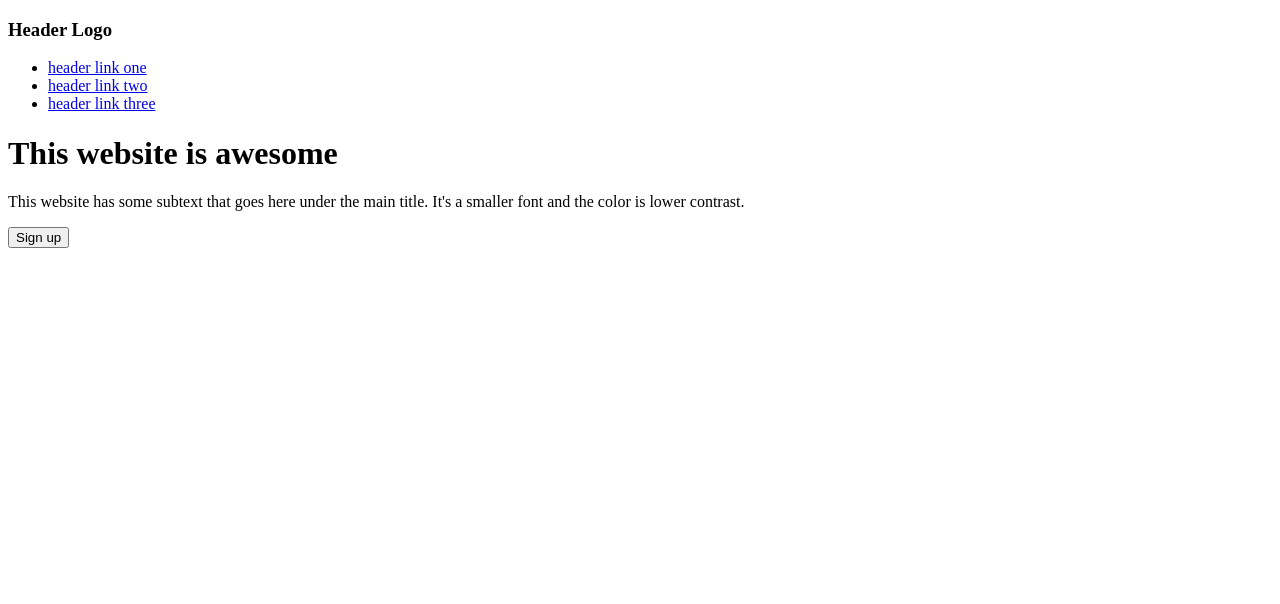
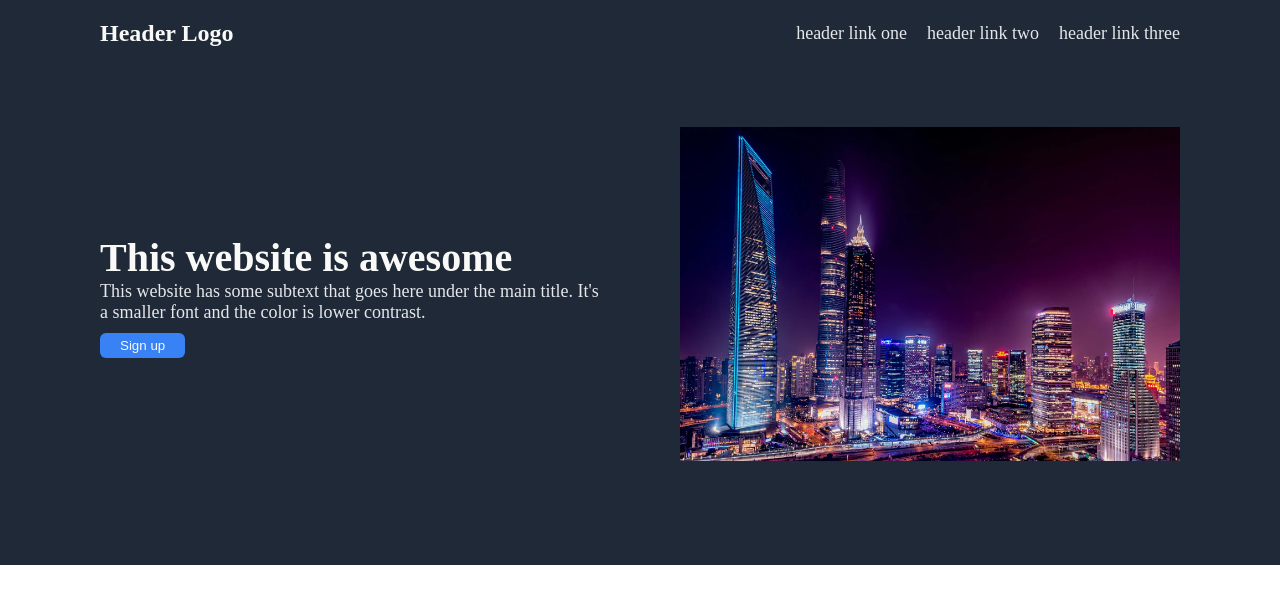
Before and after one commit to keyfeula/landing-page, a plain HTML site: page index.html in a window 1280 px wide. Drawn offline with Linux system fonts and the light colour scheme.

Commit message:
Write css to style the first section of the page

```diff
--- a/index.html
+++ b/index.html
@@ -3,6 +3,7 @@
     <head>
         <meta charset="UTF-8">
         <title>Landing Page</title>
+        <link rel="stylesheet" href="./style.css">
     </head>
 
     <body>
@@ -24,7 +25,9 @@
                     </p>
                     <button class="signup-btn">Sign up</button>
                 </div>
-                <img src="" alt="">
+                <div class="img-container">
+                    <img src="./img/pexels-peng-liu-169647.jpg" alt="cityscape at night">
+                </div>
             </div>
         </div>
     </body>
--- a/style.css
+++ b/style.css
@@ -0,0 +1,77 @@
+* {
+    margin: 0px;
+    padding: 0px;
+}
+
+img {
+    max-width: 100%;
+    height: auto;
+}
+
+ul {
+    display: flex;
+    list-style-type: none;
+    margin: 0px;
+    padding: 0px;
+    gap: 20px;
+}
+
+a {
+    text-decoration: none;
+    color: #e5e7eb;
+    font-size: 18px;
+}
+
+.header {
+    display: flex;
+    align-items: center;
+    justify-content: space-between;
+    margin-bottom: 80px;
+}
+
+.section-1-content {
+    display: flex;
+    align-items: center;
+    justify-content: space-between;
+    margin-bottom: 80px;
+}
+
+.signup-content {
+    width: 500px;
+    margin-right: 30px;
+}
+
+.img-container {
+    width: 500px;
+}
+
+.section-1 {
+    padding: 20px 100px;
+    background: #1f2937;
+}
+
+h3 {
+    color: #f9faf8;
+    font-size: 24px;
+    margin: 0px;
+    margin-right: 30px;
+}
+
+h1 {
+    font-size: 40px;
+    color: #f9faf8;
+}
+
+p {
+    color: #e5e7eb;
+    font-size: 18px;
+}
+
+button {
+    color: #f9faf8;
+    background: #3882f6;
+    margin-top: 10px;
+    border-radius: 6px;
+    padding: 5px 20px;
+    border-style: none;
+}
```
Also changed, not shown: img/pexels-peng-liu-169647.jpg (added).
